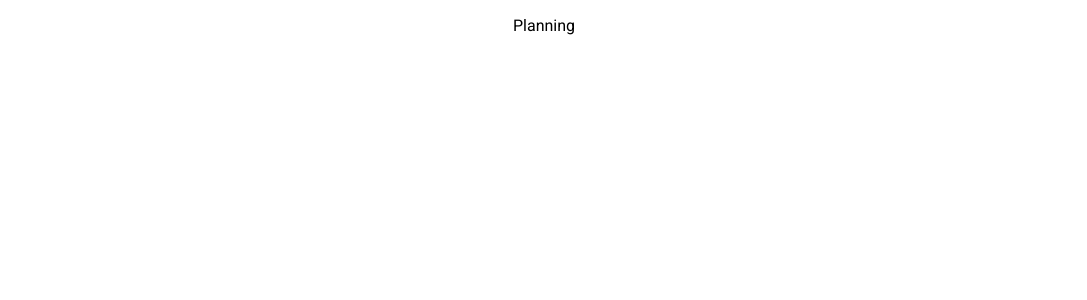
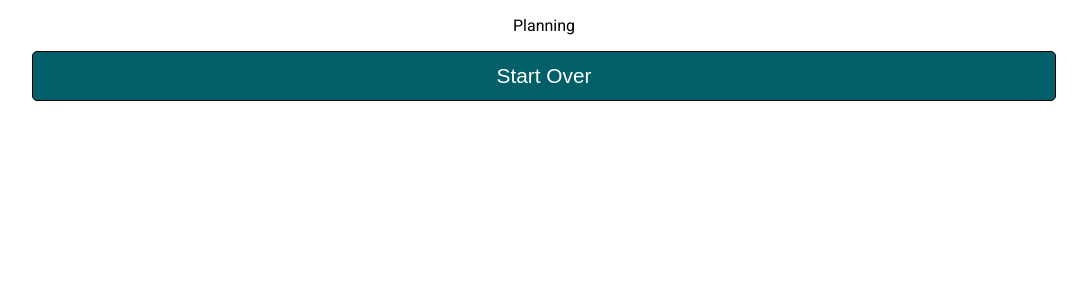
Before and after one commit to andrebraga7/WhereTo, a React (Create React App) app: page / in a window 1280 px wide. Both pictures are taken after a click on the button "Start Journey". Shown: the top 300 px of the page, without its empty margins (96-1183 px from the left). Built offline with nearby package versions, Linux system fonts and the light colour scheme.

Commit message:
Create Planning component and add start over button

```diff
--- a/src/App.js
+++ b/src/App.js
@@ -1,6 +1,7 @@
 import { useState } from "react";
 import styles from "./App.module.css";
 import Landing from "./components/Landing";
+import Planning from "./components/Planning";
 
 function App() {
   const [currentView, setCurrentView] = useState("landing");
@@ -9,8 +10,10 @@ function App() {
     <div className={styles.App}>
       {currentView === "landing" ? (
         <Landing setCurrentView={setCurrentView} />
+      ) : currentView === "planning" ? (
+        <Planning setCurrentView={setCurrentView} />
       ) : (
-        <p>Planning</p>
+        <p>Results</p>
       )}
     </div>
   );
--- /dev/null
+++ b/src/components/Planning.js
@@ -0,0 +1,19 @@
+import React from "react";
+import btnStyles from "../styles/Button.module.css";
+
+function Planning({ setCurrentView }) {
+  return (
+    <div>
+      <p>Planning</p>
+      <button
+        className={`${btnStyles.Button} ${btnStyles.Green}`}
+        // When user clicks button currentView updates to landing and trigers component reload
+        onClick={() => setCurrentView("landing")}
+      >
+        Start Over
+      </button>
+    </div>
+  );
+}
+
+export default Planning;
```
